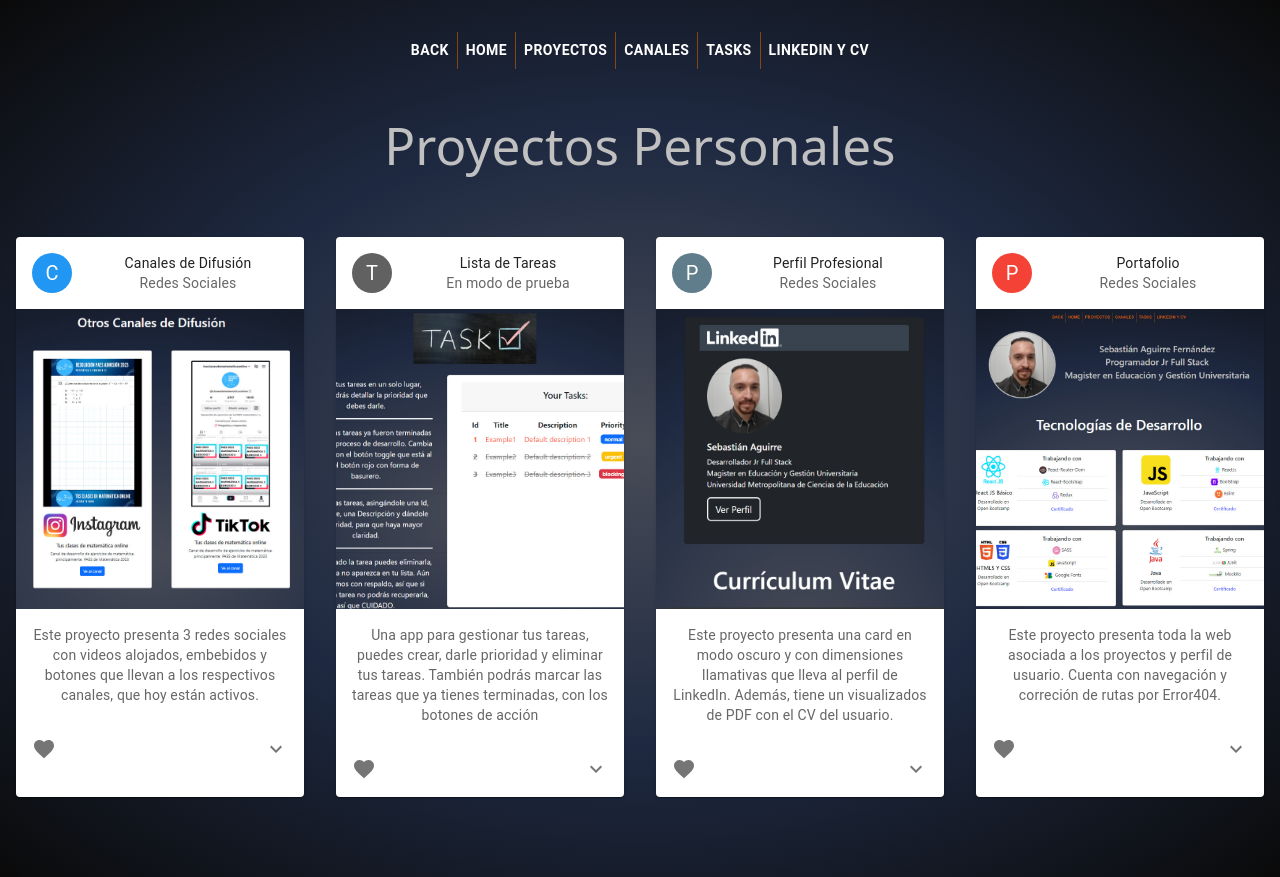
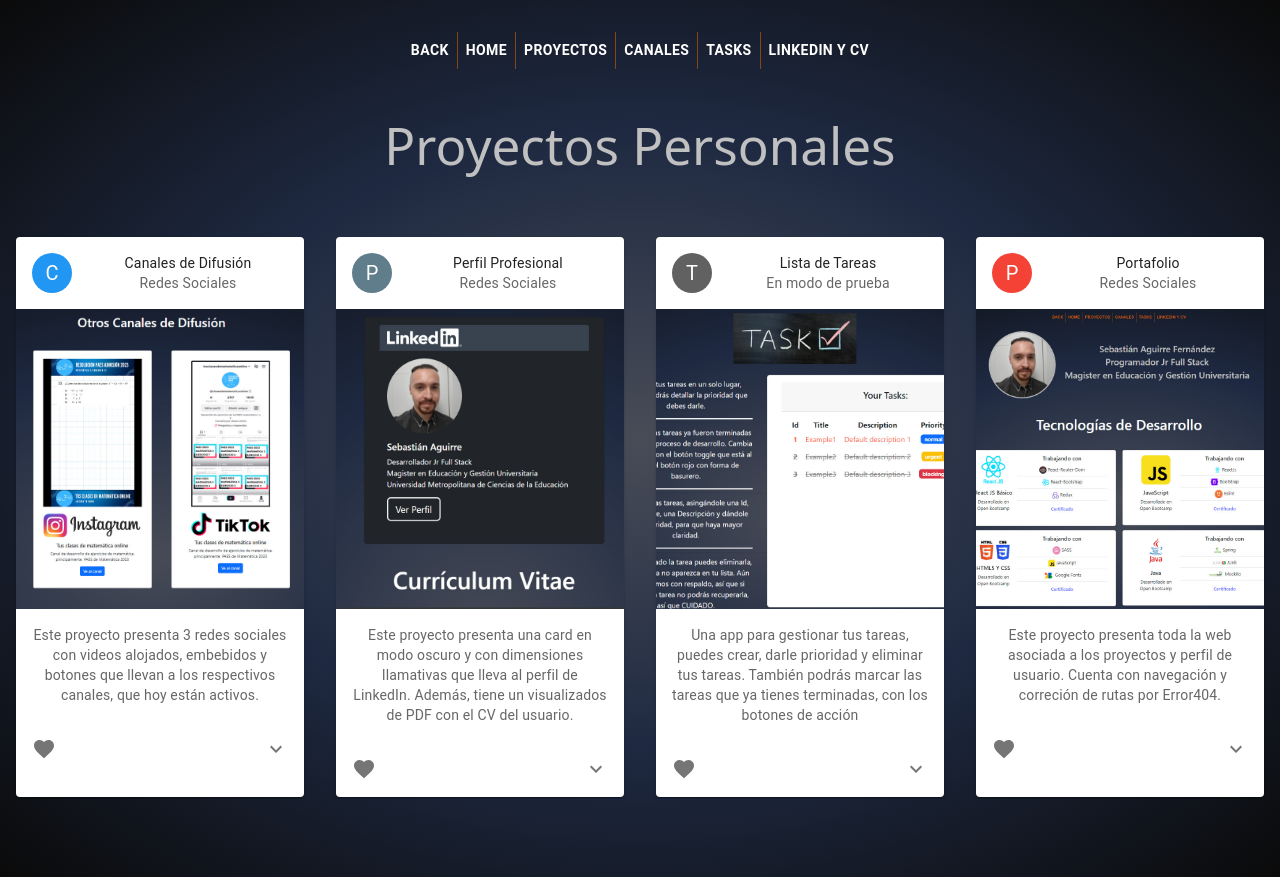
Before and after one commit to guiablanco/repository01, a React (Vite) app: page /proyectos in a window 1280 px wide. Built offline with nearby package versions, Linux system fonts and the light colour scheme.

Commit message:
Reemplazo proyecto

```diff
--- a/package.json
+++ b/package.json
@@ -21,7 +21,7 @@
     "react": "^18.2.0",
     "react-bootstrap": "^2.7.4",
     "react-dom": "^18.2.0",
-    "react-router-dom": "^6.11.1",
+    "react-router-dom": "^6.11.2",
     "sass": "^1.62.1",
     "yup": "^1.1.1"
   },
--- a/src/pages/proyectos-personales/proyectos.jsx
+++ b/src/pages/proyectos-personales/proyectos.jsx
@@ -31,8 +31,8 @@ const Proyectos = () => {
                 <h1 style={{margin:'3rem'}}>Proyectos Personales</h1>
                 <div className='proyect-cards' style={{display:'flex', flexDirection:isColumn ? 'column' : 'row' , justifyContent:'center', alignItems:'center'}}>
                 <Card1/>
+                <Card3/>
                 <Card2/>
-                <Card3/>
                 <Card4/>
                 </div>
             </div>
```
Also changed, not shown: 1 other file (tests, documents, lock files or other folders).
